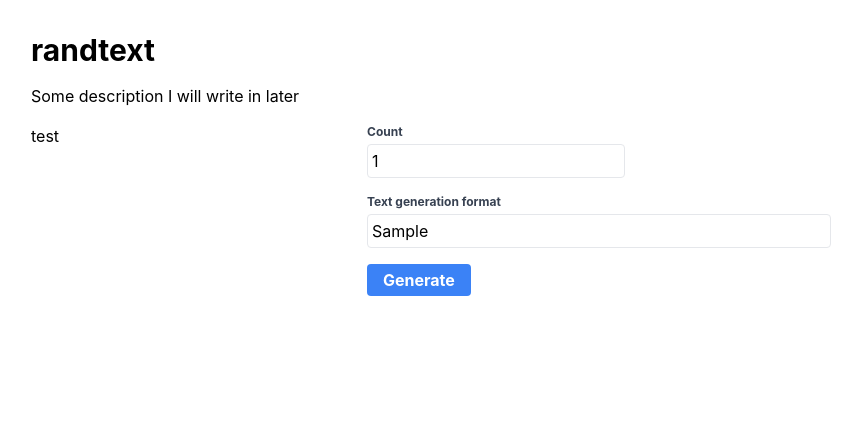
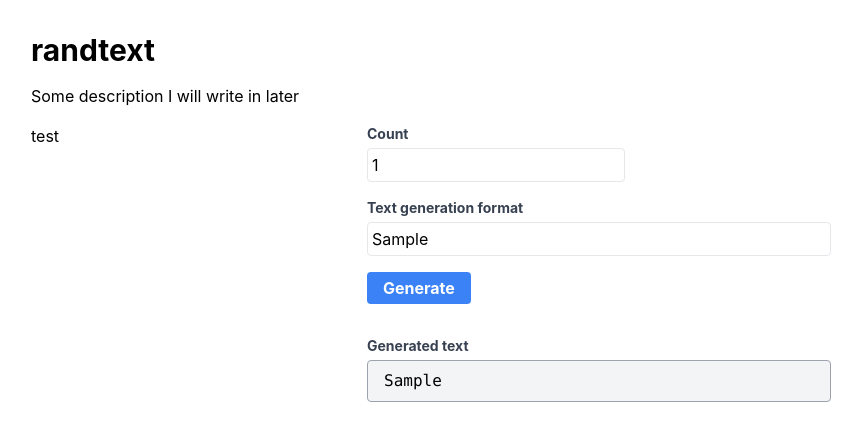
Before and after one commit to Mantaseus/randtext-site, a React (Vite) app: page / in a window 1280 px wide. Both pictures are taken after typing "Sample" into the empty fields and a click on the button "Generate". Shown: the top 440 px of the page, without its empty margins (209-1071 px from the left). Built offline with nearby package versions, Linux system fonts and the light colour scheme.

Commit message:
feat: generate random text

```diff
--- a/src/App.tsx
+++ b/src/App.tsx
@@ -1,9 +1,31 @@
 import { useState } from 'react'
 import './App.css'
+import * as randtext from './randtext';
 
 function App() {
   const [count, setCount] = useState('1');
   const [format, setFormat] = useState('');
+
+  const [generatedText, setGeneratedText] = useState<string[] | null>(null);
+  const [generationError, setGenerationError] = useState<Error | null>(null);
+
+  const generateRandomText = () => {
+    setGenerationError(null);
+    setGeneratedText(null);
+    try {
+      const countNum = Number(count);
+      if (!countNum) {
+        throw new Error(`Invalid count "${count}"`);
+      }
+      if (countNum <= 0) {
+        throw new Error(`Invalid count "${count}". Must be > 0`);
+      }
+
+      setGeneratedText(Array(countNum).fill(0).map(() => randtext.generate(format)));
+    } catch (e) {
+      setGenerationError(e as Error);
+    }
+  }
 
   return (<div className="flex flex-row justify-center p-4">
     <div className="md:w-[50rem] w-full">
@@ -16,17 +38,29 @@ function App() {
         <div className="w-80">test</div>
         <div className="flex-1 pl-4">
           <div>
-            <label className="block text-gray-700 text-xs font-bold">Count</label>
+            <label className="block text-gray-700 text-sm font-bold">Count</label>
             <input className="block rounded border p-1 mt-1" type="number" value={count} onChange={e => setCount(e.target.value)}/>
           </div>
           <div className="mt-4">
-            <label className="block text-gray-700 text-xs font-bold">Text generation format</label>
+            <label className="block text-gray-700 text-sm font-bold">Text generation format</label>
             <input className="block rounded border w-full p-1 mt-1" type="text" value={format} onChange={e => setFormat(e.target.value)}/>
           </div>
 
-          <button className="rounded bg-blue-500 hover:bg-blue-700 text-white font-bold mt-4 px-4 py-1">
+          <button className="rounded bg-blue-500 hover:bg-blue-700 text-white font-bold mt-4 px-4 py-1" onClick={generateRandomText}>
             Generate
           </button>
+
+          {generatedText && <>
+            <div className="mt-8 text-sm text-gray-700 font-bold">Generated text</div>
+            <pre className='rounded bg-gray-100 border border-gray-400 px-4 py-2 mt-1'>
+              {generatedText.join('\n')}
+            </pre>
+          </>}
+
+          {generationError && <div className='mt-8'>
+            <div className="bg-red-500 text-white font-bold px-4 py-2 rounded-t">Failed to generate random text</div>
+            <div className="border border-t-0 border-red-400 rounded-b bg-red-100 px-4 py-3 text-red-700">{String(generationError)}</div>
+          </div>}
         </div>
       </div>
     </div>
```
